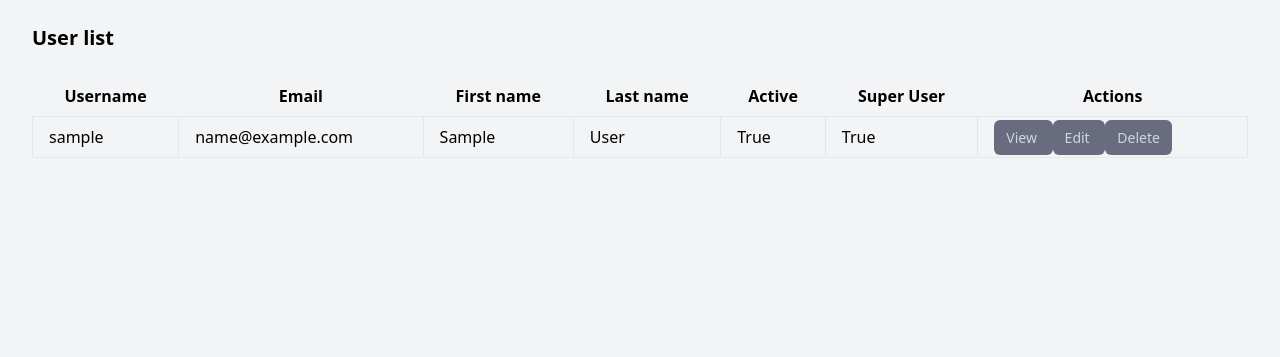
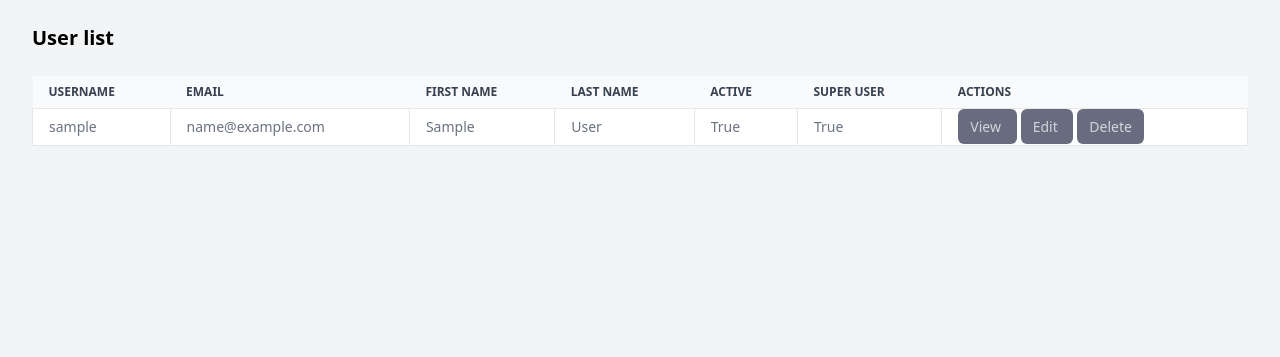
Before and after one commit to PanteraLX/iwa-inventory, a Django app: template app/templates/account/user_list.html in a window 1280 px wide. Shown: the part 64-421 px from the top of the page. Run offline with Django 4.2, Linux system fonts and the light colour scheme; the template is opened without the code that fills it: values that come from a table or form of the project are taken from there, others are empty; the visitor is signed in with stand-in values (Sample User, id 1); data comes from the database, SQL or seed files in the repository; style sheets or scripts are compiled from the project's sources; parts of the project's set-up code (start-up, migrations or seed data) failed here and were passed over; some libraries are stand-ins or nearby versions.

Commit message:
Modify tables for user and order list view

```diff
--- a/app/templates/account/user_list.html
+++ b/app/templates/account/user_list.html
@@ -5,9 +5,11 @@ User list
 
 {% block content %}
 {% if users %}
-<h1 class="mb-6 text-xl font-bold">User list</h1>
-<table class="table-auto w-full">
-    <thead>
+<h1 class="mb-6 text-xl font-bold">
+    User list
+</h1>
+<table class="table-auto w-full text-sm text-left text-gray-500">
+    <thead class="text-xs text-gray-700 uppercase bg-gray-50">
         <tr>
             <th class="px-4 py-2">Username</th>
             <th class="px-4 py-2">Email</th>
@@ -20,7 +22,7 @@ User list
     </thead>
     <tbody>
         {% for user in users %}
-        <tr>
+        <tr class="bg-white border-b">
             <td class="border px-4 py-2">{{ user.username }}</td>
             <td class="border px-4 py-2">{{ user.email }}</td>
             <td class="border px-4 py-2">{{ user.first_name }}</td>
@@ -28,10 +30,10 @@ User list
             <td class="border px-4 py-2">{{ user.is_active }}</td>
             <td class="border px-4 py-2">{{ user.is_superuser }}</td>
             <td class="border px-4 py-2">
-                <a href="{% url 'user_detail' user.id %}" class="iwa-btn">
+                <a href="{% url 'user_detail' user.id %}" class="iwa-btn mr-1">
                     View
                 </a>
-                <a href="{% url 'user_update' user.id %}" class="iwa-btn">
+                <a href="{% url 'user_update' user.id %}" class="iwa-btn mr-1">
                     Edit
                 </a>
                 <a href="{% url 'user_update' user.id %}" class="iwa-btn bg-red-600 hover:bg-red-700 ">
```
Also changed, not shown: app/templates/order/order_list.html (+6 -6 lines).
